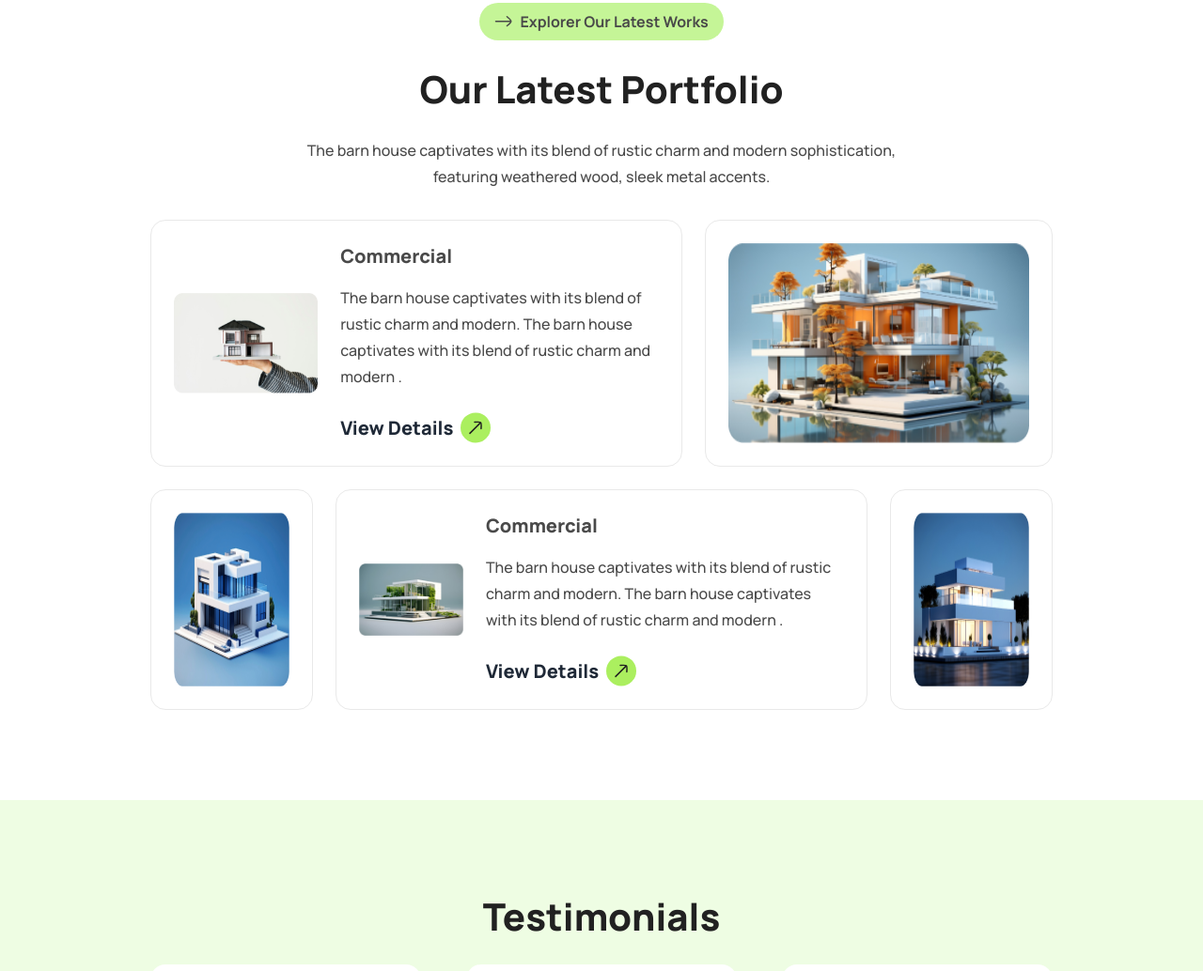
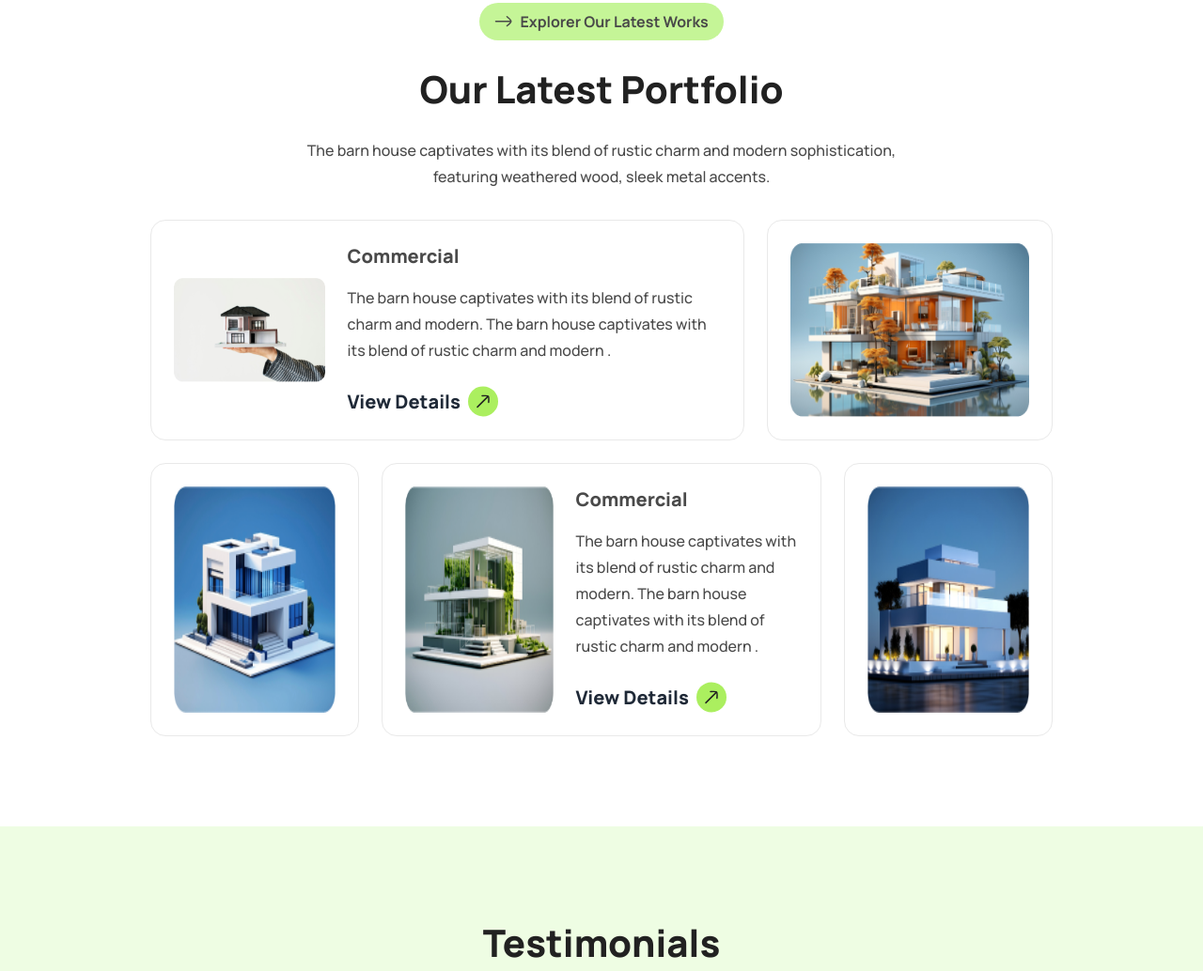
Before and after one commit to adnanakhlasofficial/assignment-3, a website: page index.html in a window 1280 px wide. Shown: the part 2504-3538 px from the top of the page at 94% size. Drawn offline with Linux system fonts and the light colour scheme.

Commit message:
Portfolio Section Perfectly Aligned

```diff
--- a/index.html
+++ b/index.html
@@ -559,13 +559,13 @@
         </p>
       </div>
       <!-- Cards Container -->
-      <div class="col-span-1 mt-8 grid place-items-center gap-6 lg:grid-cols-5">
+      <div class="col-span-1 mt-8 grid place-items-center gap-6 lg:grid-cols-12">
         <!-- Card1 -->
         <div
-          class="flex flex-col items-center justify-center w-full gap-6 rounded-2xl border border-gray-1 p-6 lg:col-span-3 lg:flex-row">
+          class="flex flex-col items-center justify-center w-full gap-6 rounded-2xl border border-gray-1 p-6 lg:col-span-8 lg:flex-row">
           <!-- Card Img -->
-          <div>
-            <img class="h-full" src="./assets/img1.png" alt="" />
+          <div class="lg:w-2/5 w-full">
+            <img class="h-full w-full" src="./assets/img1.png" alt="" />
           </div>
           <!-- Card Content -->
           <div>
@@ -591,28 +591,28 @@
           </div>
         </div>
         <!-- Card2 -->
-        <div class="flex h-full w-full gap-6 rounded-2xl border border-gray-1 p-6 lg:col-span-2">
+        <div class="flex h-full w-full gap-6 rounded-2xl border border-gray-1 p-6 lg:col-span-4">
           <!-- Card Img -->
           <div class="flex w-full justify-center">
             <img class="h-full" src="./assets/img2.png" alt="" />
           </div>
         </div>
         <!-- Card3 -->
-        <div class="flex h-full w-full gap-6 rounded-2xl border border-gray-1 p-6 lg:col-span-1">
+        <div class="flex h-full w-full gap-6 rounded-2xl border border-gray-1 p-6 lg:col-span-3">
           <!-- Card Img -->
           <div class="flex w-full justify-center">
-            <img class="h-full" src="./assets/img3.png" alt="" />
+            <img class="h-full w-full" src="./assets/img3.png" alt="" />
           </div>
         </div>
         <!-- Card4 -->
         <div
-          class="flex w-full flex-col items-center justify-center gap-6 rounded-2xl border border-gray-1 p-6 lg:col-span-3 lg:flex-row">
+          class="flex w-full flex-col items-center justify-center gap-6 rounded-2xl border border-gray-1 h-full p-6 lg:col-span-6 lg:flex-row">
           <!-- Card Img -->
-          <div class="flex w-full sm:w-auto justify-center">
-            <img class="h-full" src="./assets/img4.png" alt="" />
+          <div class="flex lg:w-2/5 h-full w-full sm:w-auto justify-center">
+            <img class="h-full w-full" src="./assets/img4.png" alt="" />
           </div>
           <!-- Card Content -->
-          <div>
+          <div class="lg:w-3/5">
             <h3 class="card-title mb-4 flex justify-center lg:justify-start">
               Commercial
             </h3>
@@ -635,7 +635,7 @@
           </div>
         </div>
         <!-- Card5 -->
-        <div class="flex h-full w-full gap-6 rounded-2xl border border-gray-1 p-6 lg:col-span-1">
+        <div class="flex h-full w-full gap-6 rounded-2xl border border-gray-1 p-6 lg:col-span-3">
           <!-- Card Img -->
           <div class="flex w-full justify-center">
             <img class="h-full w-full" src="./assets/img5.png" alt="" />
```
Also changed, not shown: src/output.css.
